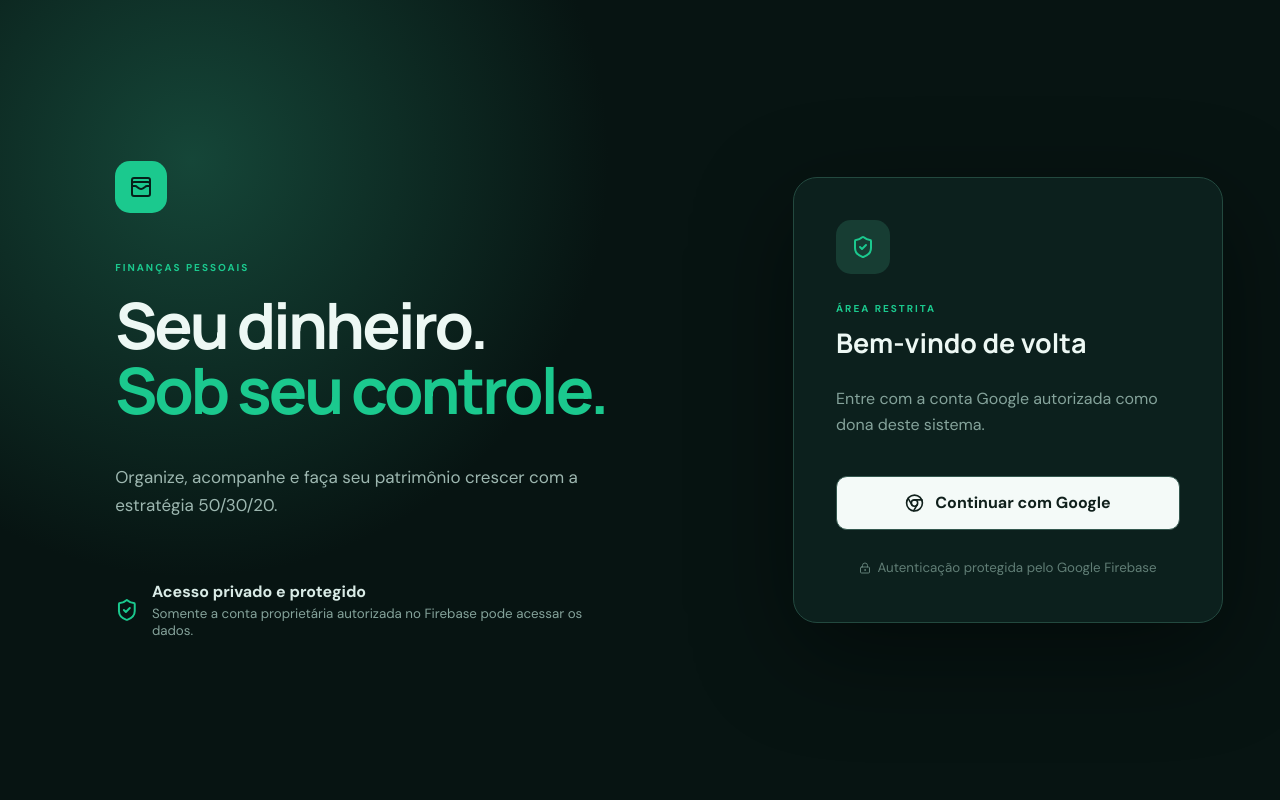
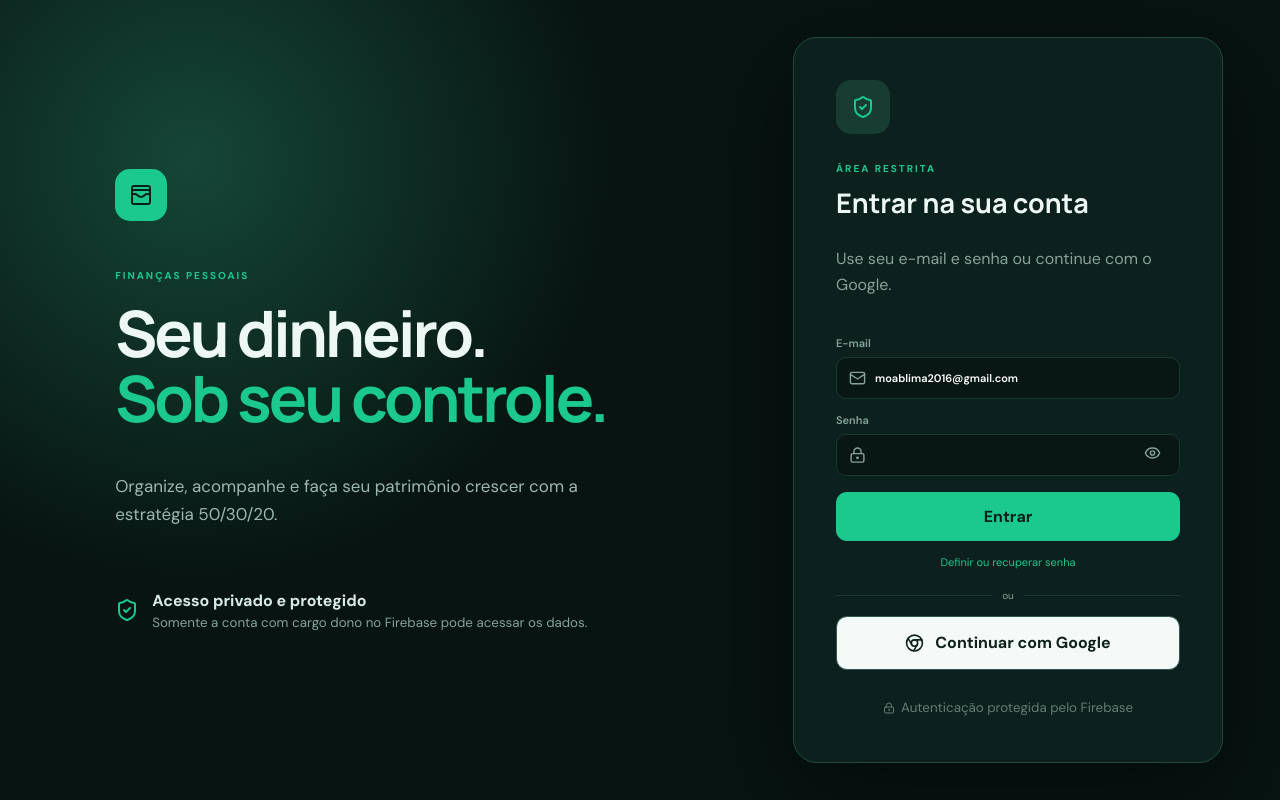
Before and after one commit to M0abl1/controle-financeiro, a React (Vite) app: page / in a window 1280 px wide. Built offline with nearby package versions, Linux system fonts and the light colour scheme; no server answers.

Commit message:
feat: adiciona login por email e senha

```diff
--- a/src/AuthGate.tsx
+++ b/src/AuthGate.tsx
@@ -1,14 +1,31 @@
-import { cloneElement, useEffect, useState, type ReactElement } from "react";
+import {
+  cloneElement,
+  useEffect,
+  useState,
+  type FormEvent,
+  type ReactElement,
+} from "react";
 import { onAuthStateChanged, type User } from "firebase/auth";
 import { doc, getDoc } from "firebase/firestore";
 import {
   Chrome,
+  Eye,
+  EyeOff,
   LoaderCircle,
   LockKeyhole,
+  Mail,
   ShieldCheck,
   WalletCards,
 } from "lucide-react";
-import { auth, db, firebaseEnabled, googleLogin, logout } from "./firebase";
+import {
+  auth,
+  db,
+  emailLogin,
+  firebaseEnabled,
+  googleLogin,
+  logout,
+  resetPassword,
+} from "./firebase";
 
 type Status =
   | "loading"
@@ -29,52 +46,101 @@ export function AuthGate({
     firebaseEnabled ? "loading" : "configError",
   );
   const [user, setUser] = useState<User | null>(null);
+  const [email, setEmail] = useState("moablima2016@gmail.com");
+  const [password, setPassword] = useState("");
+  const [showPassword, setShowPassword] = useState(false);
   const [error, setError] = useState("");
+  const [notice, setNotice] = useState("");
+
+  const verifyOwner = async (currentUser: User) => {
+    if (!db) return;
+    setUser(currentUser);
+    setStatus("checking");
+    try {
+      const profile = await getDoc(doc(db, "usuarios", currentUser.uid));
+      if (profile.exists() && profile.data().cargo === "dono") {
+        setStatus("authorized");
+      } else {
+        setStatus("denied");
+      }
+    } catch {
+      setError("Não foi possível validar sua autorização no Firestore.");
+      setStatus("denied");
+    }
+  };
 
   useEffect(() => {
     if (!auth || !db) return;
     let authResolved = false;
     const loadingTimeout = window.setTimeout(() => {
       if (authResolved) return;
-      setError("A sessÃ£o demorou para responder. Tente entrar novamente.");
+      setError("A sessão demorou para responder. Entre novamente.");
       setStatus("signedOut");
     }, 8000);
 
     const unsubscribe = onAuthStateChanged(auth, async (currentUser) => {
       authResolved = true;
       window.clearTimeout(loadingTimeout);
-      setUser(currentUser);
       if (!currentUser) {
+        setUser(null);
         setStatus("signedOut");
         return;
       }
-      setStatus("checking");
-      try {
-        const profile = await getDoc(doc(db!, "usuarios", currentUser.uid));
-        if (profile.exists() && profile.data().cargo === "dono")
-          setStatus("authorized");
-        else setStatus("denied");
-      } catch {
-        setError("Não foi possível validar sua autorização no Firestore.");
-        setStatus("denied");
-      }
+      await verifyOwner(currentUser);
     });
+
     return () => {
       window.clearTimeout(loadingTimeout);
       unsubscribe();
     };
   }, []);
 
-  const signIn = async () => {
+  const handleEmailLogin = async (event: FormEvent) => {
+    event.preventDefault();
+    if (!email.trim() || !password) return;
     setError("");
+    setNotice("");
     setStatus("checking");
     try {
-      await googleLogin();
+      const credential = await emailLogin(email.trim(), password);
+      await verifyOwner(credential.user);
+    } catch (cause) {
+      const code = cause instanceof Error ? cause.message : "";
+      setError(
+        code.includes("invalid-credential")
+          ? "E-mail ou senha inválidos. Use ‘Definir ou recuperar senha’ se necessário."
+          : "Não foi possível entrar com e-mail e senha.",
+      );
+      setStatus("signedOut");
+    }
+  };
+
+  const handleGoogleLogin = async () => {
+    setError("");
+    setNotice("");
+    setStatus("checking");
+    try {
+      const credential = await googleLogin();
+      await verifyOwner(credential.user);
     } catch (cause) {
       const message =
         cause instanceof Error ? cause.message : "Falha ao entrar com Google.";
       if (!message.includes("popup-closed-by-user")) setError(message);
       setStatus("signedOut");
+    }
+  };
+
+  const handleResetPassword = async () => {
+    if (!email.trim()) {
+      setError("Informe seu e-mail primeiro.");
+      return;
+    }
+    setError("");
+    try {
+      await resetPassword(email.trim());
+      setNotice("Enviamos um link para definir ou recuperar sua senha.");
+    } catch {
+      setError("Não foi possível enviar o e-mail de recuperação.");
     }
   };
 
@@ -103,32 +169,28 @@ export function AuthGate({
           <div>
             <b>Acesso privado e protegido</b>
             <small>
-              Somente a conta proprietária autorizada no Firebase pode acessar
-              os dados.
+              Somente a conta com cargo dono no Firebase pode acessar os dados.
             </small>
           </div>
         </div>
       </section>
+
       <section className="login-card">
         <div className="login-card-icon">
           {status === "denied" ? <LockKeyhole /> : <ShieldCheck />}
         </div>
+
         {status === "configError" ? (
           <>
             <span>CONFIGURAÇÃO NECESSÁRIA</span>
             <h2>Firebase não configurado</h2>
-            <p>
-              Preencha as variáveis VITE_FIREBASE_* no arquivo{" "}
-              <code>.env.local</code>.
-            </p>
           </>
         ) : status === "denied" ? (
           <>
             <span>ACESSO NEGADO</span>
             <h2>Conta sem autorização</h2>
             <p>
-              A conta <b>{user?.email}</b> não possui o cargo <code>dono</code>{" "}
-              no Firebase.
+              A conta <b>{user?.email}</b> não possui o cargo <code>dono</code>.
             </p>
             <button className="google-button" onClick={logout}>
               Usar outra conta
@@ -145,17 +207,66 @@ export function AuthGate({
         ) : (
           <>
             <span>ÁREA RESTRITA</span>
-            <h2>Bem-vindo de volta</h2>
-            <p>Entre com a conta Google autorizada como dona deste sistema.</p>
-            <button className="google-button" onClick={signIn}>
-              <Chrome />
-              Continuar com Google
+            <h2>Entrar na sua conta</h2>
+            <p>Use seu e-mail e senha ou continue com o Google.</p>
+
+            <form className="email-login" onSubmit={handleEmailLogin}>
+              <label>
+                E-mail
+                <div className="login-input">
+                  <Mail />
+                  <input
+                    type="email"
+                    autoComplete="email"
+                    value={email}
+                    onChange={(event) => setEmail(event.target.value)}
+                    required
+                  />
+                </div>
+              </label>
+              <label>
+                Senha
+                <div className="login-input">
+                  <LockKeyhole />
+                  <input
+                    type={showPassword ? "text" : "password"}
+                    autoComplete="current-password"
+                    value={password}
+                    onChange={(event) => setPassword(event.target.value)}
+                    required
+                  />
+                  <button
+                    type="button"
+                    onClick={() => setShowPassword((current) => !current)}
+                    aria-label={
+                      showPassword ? "Ocultar senha" : "Mostrar senha"
+                    }
+                  >
+                    {showPassword ? <EyeOff /> : <Eye />}
+                  </button>
+                </div>
+              </label>
+              <button className="submit" type="submit">
+                Entrar
+              </button>
+            </form>
+
+            <button className="reset-password" onClick={handleResetPassword}>
+              Definir ou recuperar senha
+            </button>
+            <div className="login-divider">
+              <span>ou</span>
+            </div>
+            <button className="google-button" onClick={handleGoogleLogin}>
+              <Chrome /> Continuar com Google
             </button>
           </>
         )}
+
+        {notice && <p className="login-notice">{notice}</p>}
         {error && <p className="login-error">{error}</p>}
         <small className="login-foot">
-          <LockKeyhole /> Autenticação protegida pelo Google Firebase
+          <LockKeyhole /> Autenticação protegida pelo Firebase
         </small>
       </section>
     </main>
--- a/src/firebase.ts
+++ b/src/firebase.ts
@@ -3,7 +3,9 @@ import {
   browserLocalPersistence,
   getAuth,
   GoogleAuthProvider,
+  sendPasswordResetEmail,
   setPersistence,
+  signInWithEmailAndPassword,
   signInWithPopup,
   signOut,
 } from "firebase/auth";
@@ -26,6 +28,15 @@ export async function googleLogin() {
   await setPersistence(auth, browserLocalPersistence);
   return signInWithPopup(auth, new GoogleAuthProvider());
 }
+export async function emailLogin(email: string, password: string) {
+  if (!auth) throw new Error("Configure o Firebase no arquivo .env.local");
+  await setPersistence(auth, browserLocalPersistence);
+  return signInWithEmailAndPassword(auth, email, password);
+}
+export async function resetPassword(email: string) {
+  if (!auth) throw new Error("Configure o Firebase no arquivo .env.local");
+  return sendPasswordResetEmail(auth, email);
+}
 export async function logout() {
   if (auth) await signOut(auth);
 }
--- a/src/styles.css
+++ b/src/styles.css
@@ -926,6 +926,85 @@ td {
   color: #f26b75 !important;
   font-size: 12px;
 }
+.login-notice {
+  color: var(--green) !important;
+  font-size: 12px;
+}
+.email-login {
+  display: grid;
+  gap: 14px;
+  margin-top: 22px;
+}
+.email-login > label {
+  color: var(--muted);
+  font-size: 11px;
+  font-weight: 600;
+}
+.login-input {
+  display: flex;
+  align-items: center;
+  gap: 9px;
+  margin-top: 7px;
+  padding: 0 12px;
+  background: #081714;
+  border: 1px solid var(--line);
+  border-radius: 10px;
+}
+.login-input:focus-within {
+  border-color: var(--green);
+}
+.login-input > svg {
+  width: 17px;
+  color: var(--muted);
+}
+.login-input input {
+  min-width: 0;
+  flex: 1;
+  padding: 13px 0;
+  border: 0;
+  outline: 0;
+  background: transparent;
+  color: #fff;
+}
+.login-input button {
+  border: 0;
+  background: transparent;
+  color: var(--muted);
+  cursor: pointer;
+}
+.login-input button svg {
+  width: 17px;
+}
+.email-login .submit {
+  margin-top: 2px;
+}
+.reset-password {
+  display: block;
+  margin: 13px auto 0;
+  border: 0;
+  background: transparent;
+  color: var(--green);
+  font-size: 11px;
+  cursor: pointer;
+}
+.login-divider {
+  display: flex;
+  align-items: center;
+  gap: 10px;
+  color: var(--muted);
+  font-size: 10px;
+  margin: 19px 0 0;
+}
+.login-divider::before,
+.login-divider::after {
+  content: "";
+  flex: 1;
+  height: 1px;
+  background: var(--line);
+}
+.login-divider + .google-button {
+  margin-top: 14px;
+}
 .spin {
   animation: spin 1s linear infinite;
   color: var(--green);
```
